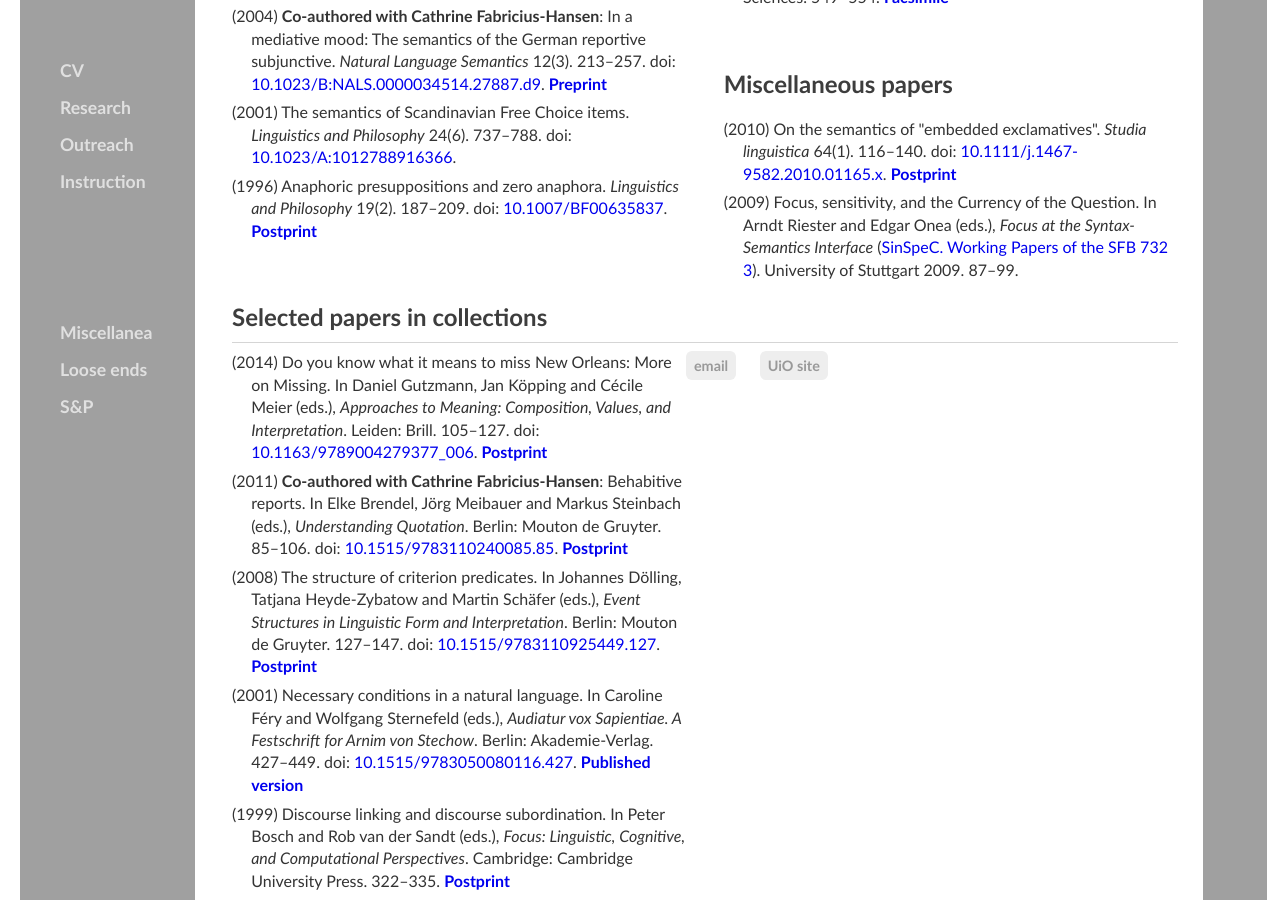
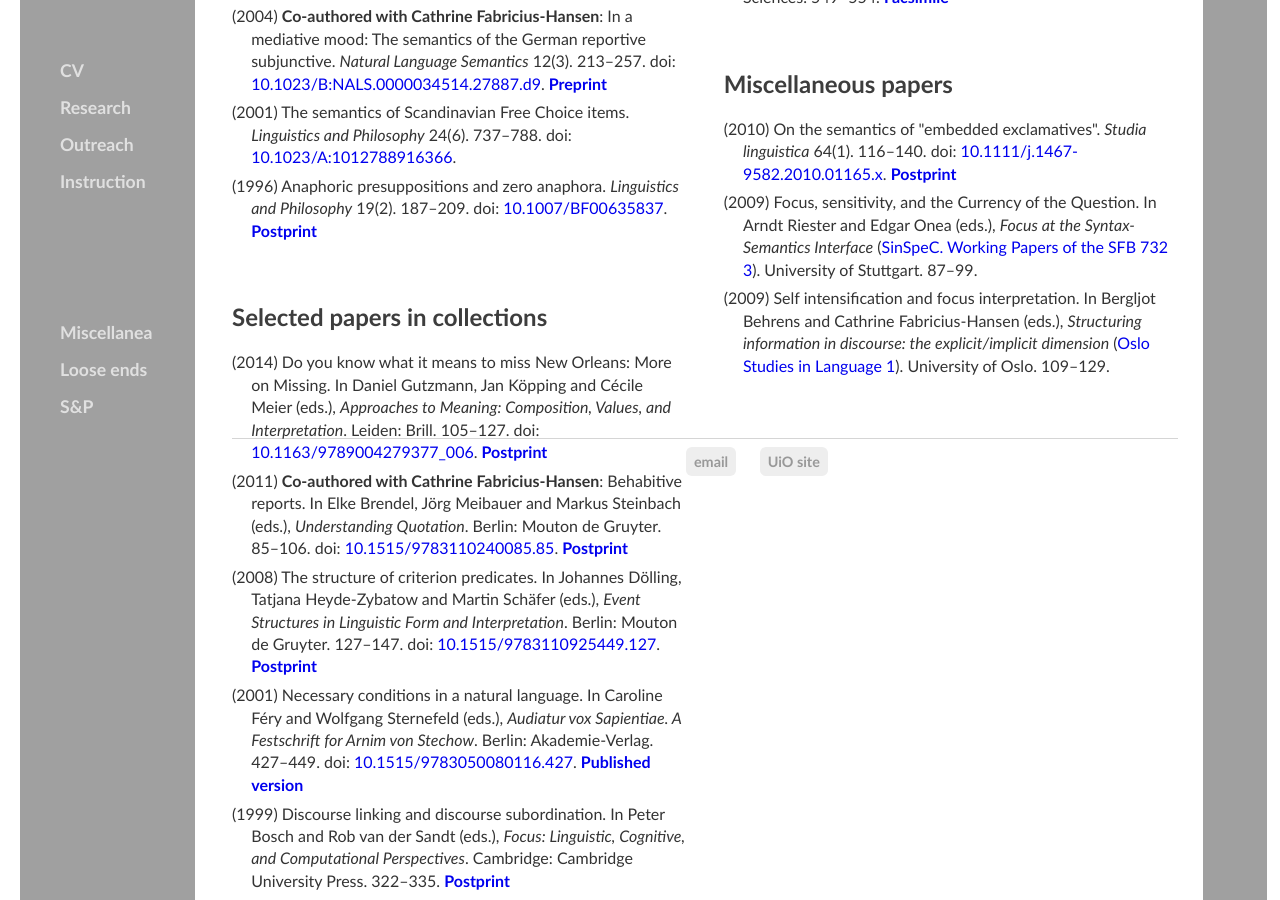
Before and after one commit to kjelljs/kjelljs.github.io, a Jekyll site: the page built from research/index.html, in a window 1280 px wide and 900 px high, scrolled down 1307 px. Built offline with Jekyll 4.4.1, drawn with Linux system fonts in a browser that asks for light colours.

Commit message:
Update index.html

```diff
--- a/research/index.html
+++ b/research/index.html
@@ -77,8 +77,10 @@
 		    <li><div class="tooltip">(2010) On the semantics of "embedded exclamatives". <i>Studia linguistica</i> 64(1). 116–140. doi: <a href="https://doi.org/10.1111/j.1467-9582.2010.01165.x">10.1111/j.1467-9582.2010.01165.x</a>. <a href="/pdf/EmbExclam.pdf"><b>Postprint</b></a>
   <span class="tooltiptext">A paper asking what distinguishes embedded exclamatives from embedded interrogatives and proposing that some involve a split positive formative and others a mapping from properties to measure functions. The general conclusion: There is nothing to prevent the intension of a wh- clause used as an exclamation from assigning to any world a proposition true in that world.</span>
 </div> </li>
-		    <li><div class="tooltip">(2009) Focus, sensitivity, and the Currency of the Question. In Arndt Riester and Edgar Onea (eds.), <i>Focus at the Syntax-Semantics Interface</i> (<a href="https://www.sfb732.uni-stuttgart.de/documents/files/6_saeboe.pdf">SinSpeC. Working Papers of the SFB 732 3</a>). University of Stuttgart 2009. 87–99.
+		    <li><div class="tooltip">(2009) Focus, sensitivity, and the Currency of the Question. In Arndt Riester and Edgar Onea (eds.), <i>Focus at the Syntax-Semantics Interface</i> (<a href="https://www.sfb732.uni-stuttgart.de/documents/files/6_saeboe.pdf">SinSpeC. Working Papers of the SFB 732 3</a>). University of Stuttgart. 87–99.
 			     <span class="tooltiptext">A paper taking issue with the contention by Beaver and Clark (2008) that (i.a.) exclusive particles and focus are invariably sensitive to the same salient set of propositions, the Current Question.</span></div></li>
+		    <li><div class="tooltip">(2009) Self intensification and focus interpretation. In Bergljot Behrens and Cathrine Fabricius-Hansen (eds.), <i>Structuring information in discourse: the explicit/implicit dimension</i> (<a href="https://journals.uio.no/osla/article/view/8">Oslo Studies in Language 1</a>). University of Oslo. 109–129.
+			    <span class="tooltiptext">Elaborates on Bergeton's proposal that the <i>selv</i> in complex reflexives is the intensifier <i>selv</i>, embedding it in Eckardt's theory of <i>selbst</i> and supplementing a bidirectional OT component to show why intensification is often necessary.</span></div></li>
     </ul>
 </div>
 <p>&nbsp;</p>
```
